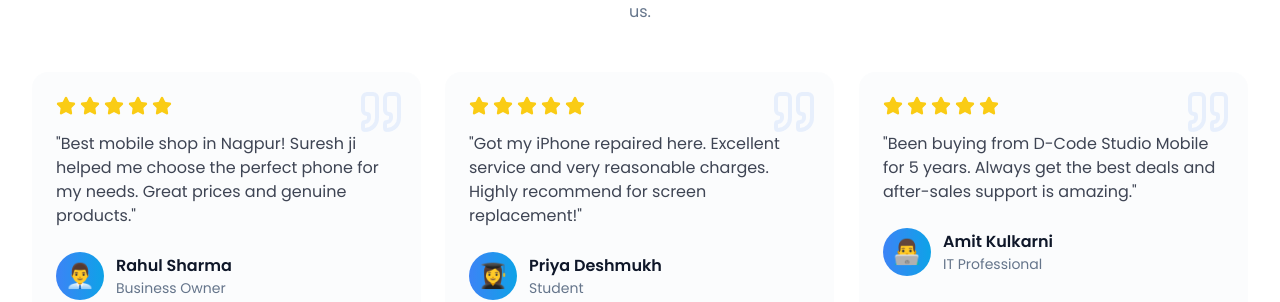
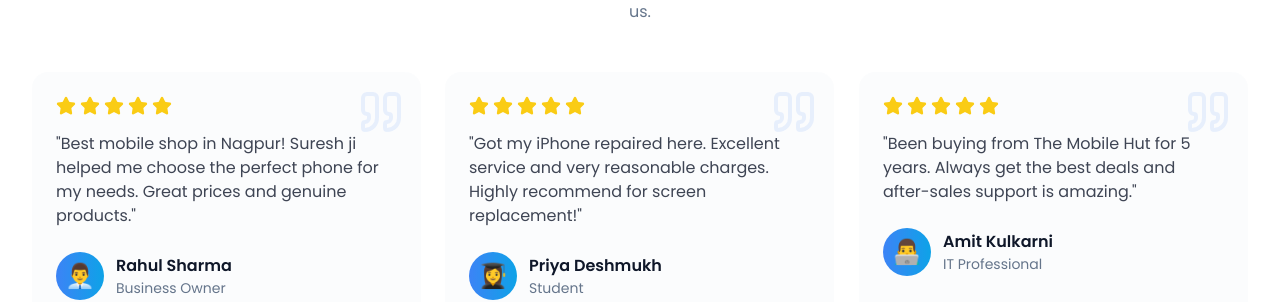
Before and after one commit to Ismail26477/d-code-studio-Chetan-hamare, a React (Vite) app: page / in a window 1280 px wide. Shown: the part 5707-6009 px from the top of the page. Built offline with nearby package versions, Linux system fonts and the light colour scheme; the HTML template or start-up script is replaced by a standard one.

Commit message:
Update Testimonials.tsx

```diff
--- a/src/components/Testimonials.tsx
+++ b/src/components/Testimonials.tsx
@@ -20,7 +20,7 @@ const Testimonials = () => {
       name: 'Amit Kulkarni',
       role: 'IT Professional',
       rating: 5,
-      review: 'Been buying from D-Code Studio Mobile for 5 years. Always get the best deals and after-sales support is amazing.',
+      review: 'Been buying from The Mobile Hut for 5 years. Always get the best deals and after-sales support is amazing.',
       avatar: '👨‍💻',
     },
     {
```
